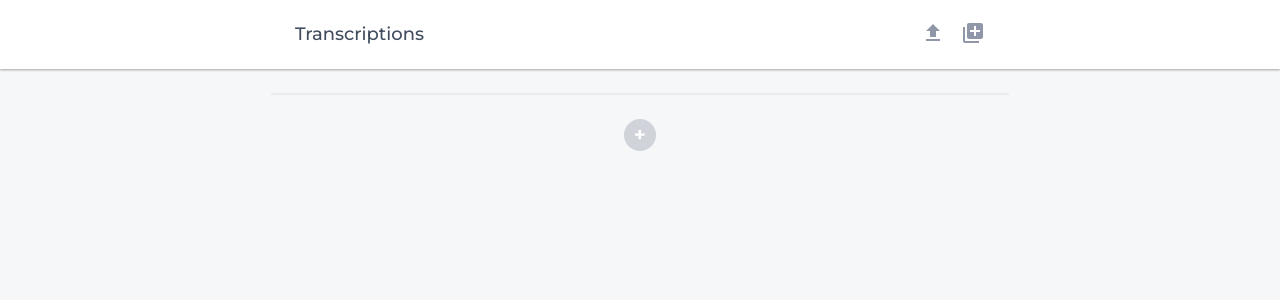
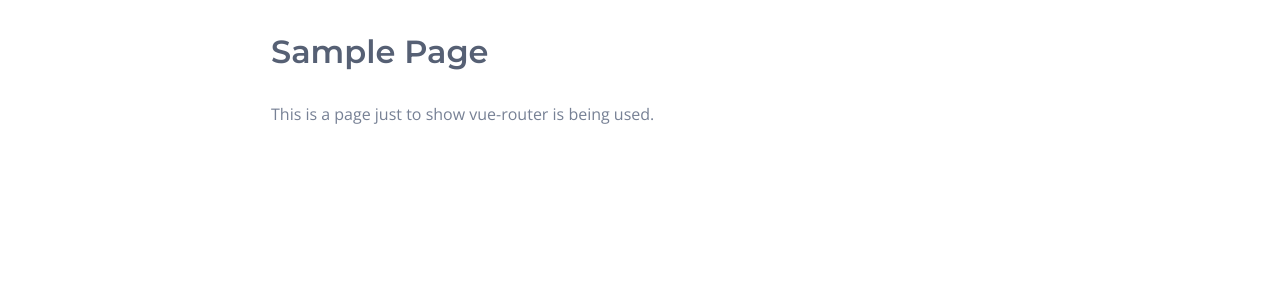
Before and after one commit to Unbabel/frontend-challenge, a Vue app: page /sample-page in a window 1280 px wide. Shown: the top 300 px of the page. Built offline with nearby package versions, Linux system fonts and the light colour scheme.

Commit message:
Sets up vue-router and creates sample page

```diff
--- a/src/App.vue
+++ b/src/App.vue
@@ -1,14 +1,9 @@
 <template>
-  <transcriptions-component />
+  <router-view></router-view>
 </template>
 
 <script>
-import TranscriptionsComponent from "@/components/TranscriptionsComponent.vue";
-
 export default {
   name: "App",
-  components: {
-    TranscriptionsComponent
-  },
 };
 </script>
--- a/src/main.js
+++ b/src/main.js
@@ -1,9 +1,10 @@
 import { createApp } from 'vue';
 import App from './App.vue';
 import store from './store';
+import router from './router';
 import './styles/main.scss';
 
 
 const app = createApp(App);
 
-app.use(store).mount('#app');
+app.use(router).use(store).mount('#app');
--- /dev/null
+++ b/src/pages/SamplePage.vue
@@ -0,0 +1,27 @@
+<template>
+  <div class="sample container">
+    <h1 class="sample__headline">Sample Page</h1>
+    <p class="sample__text">This is a page just to show vue-router is being used.</p>
+  </div>
+</template>
+
+<script>
+export default {
+  name: "SamplePage",
+};
+</script>
+
+<style lang="scss">
+.sample {
+  &__headline {
+    font-family: 'Montserrat', sans-serif;
+    color: #566074;
+    padding: 2rem 0;
+  }
+
+  &__text {
+    font-family: "Open Sans", sans-serif;
+    color: #778195;
+  }
+}
+</style>
--- /dev/null
+++ b/src/router/index.js
@@ -0,0 +1,27 @@
+import { createRouter, createWebHistory } from 'vue-router';
+import Transcriptions from '@/components/TranscriptionsComponent.vue';
+import SamplePage from '@/pages/SamplePage.vue';
+
+const routes = [
+  {
+    path: '/',
+    redirect: { name: 'Transcriptions' }
+  },
+  {
+    path: '/transcriptions',
+    name: 'Transcriptions',
+    component: Transcriptions,
+  },
+  {
+    path: '/sample-page',
+    name: 'SamplePage',
+    component: SamplePage,
+  },
+];
+
+const router = createRouter({
+  history: createWebHistory(process.env.BASE_URL),
+  routes,
+});
+
+export default router;
```
